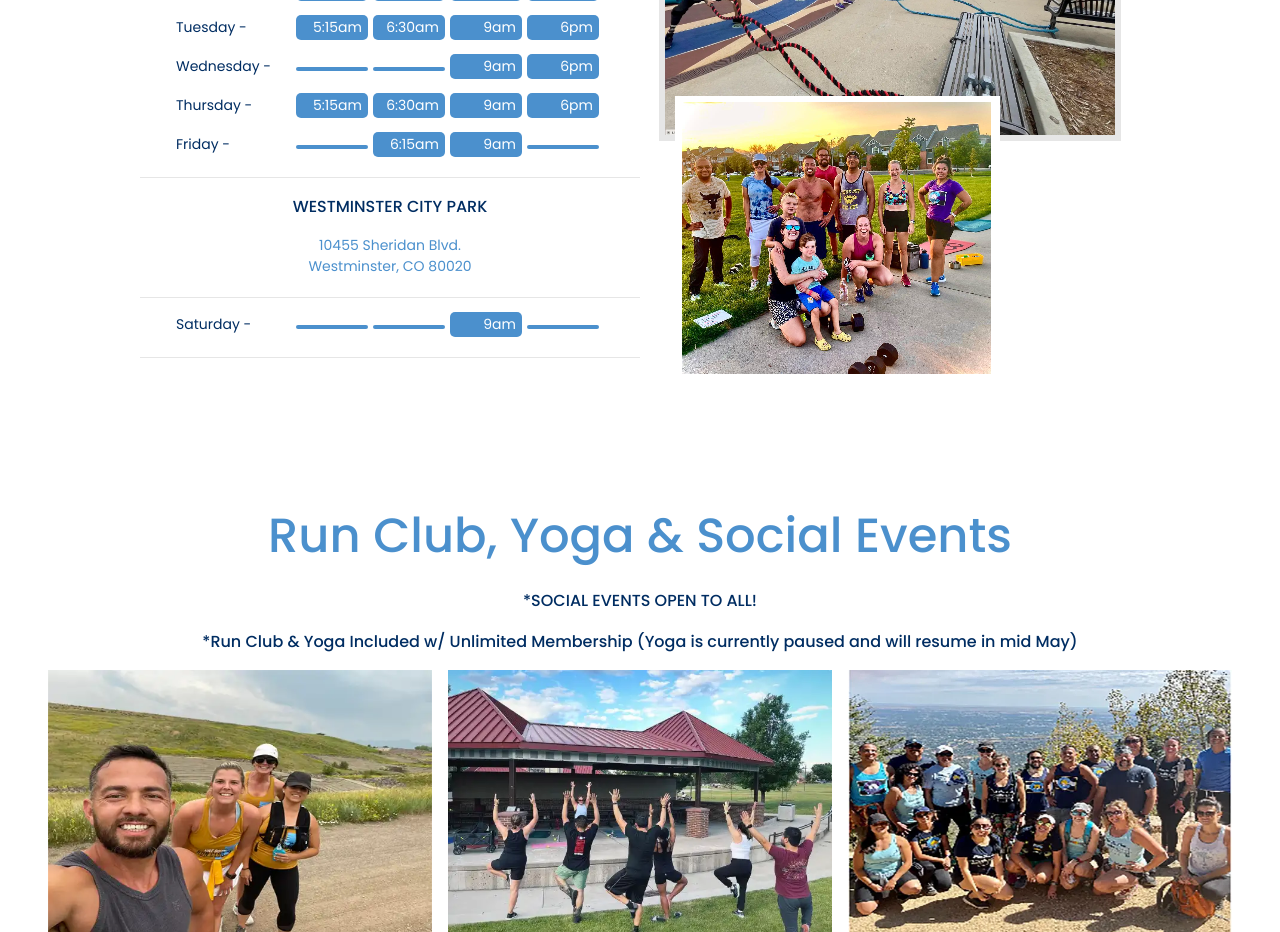
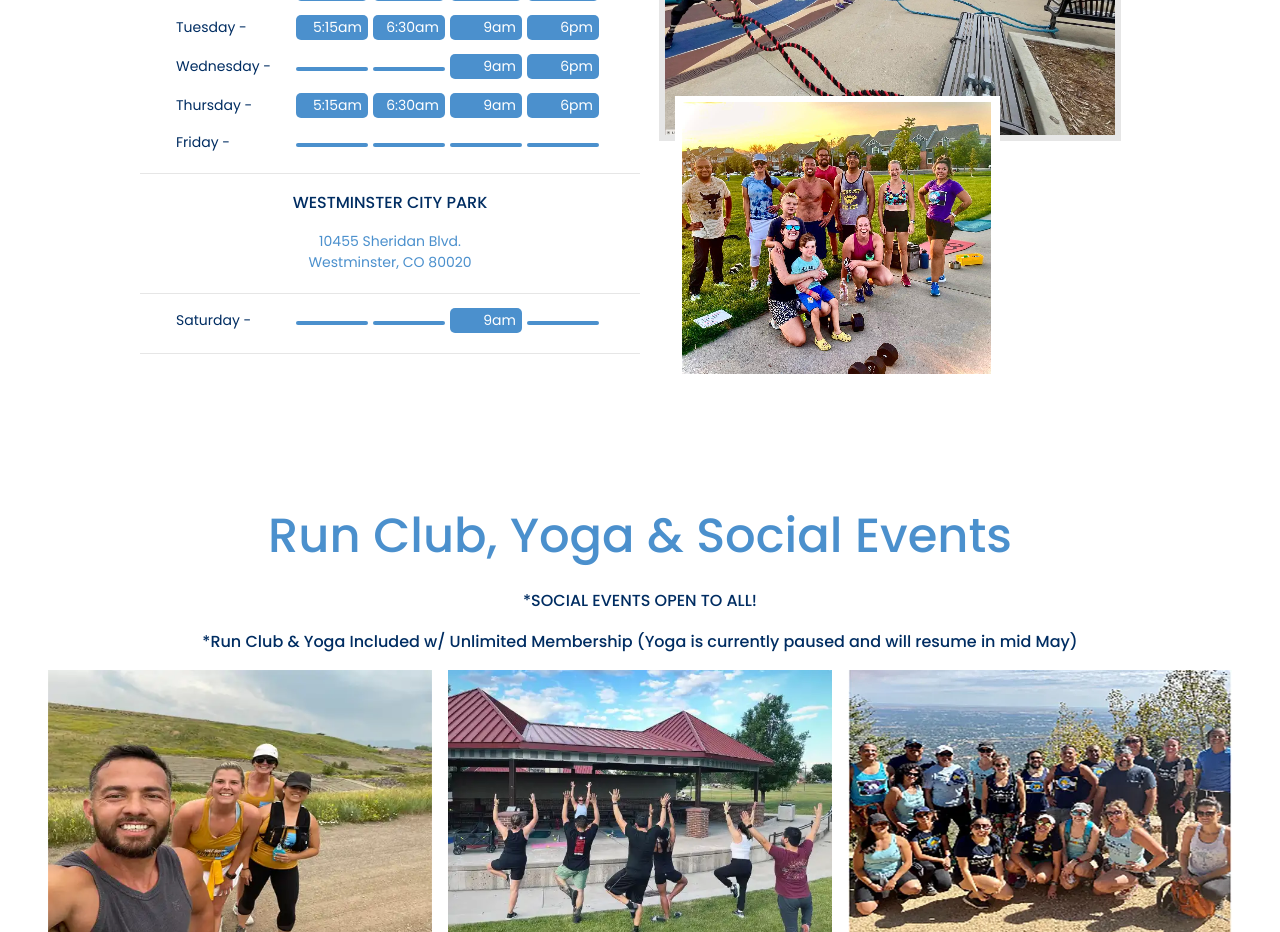
Before and after one commit to jpeazy22/onebody, a React (Create React App) app: page / in a window 1280 px wide. Shown: the part 3600-4532 px from the top of the page. Built offline with nearby package versions, Linux system fonts and the light colour scheme.

Commit message:
removed the friday times

```diff
--- a/src/App.js
+++ b/src/App.js
@@ -421,8 +421,8 @@ const Fitness = () => {
                         <p className="border">
                             <span className="day">Friday -</span>
                             <span className="times"></span>
-                            <span className="times">6:15am</span>
-                            <span className="times">9am</span>
+                            <span className="times"></span>
+                            <span className="times"></span>
                             <span className="times"></span>
                         </p>
                         <h3>WESTMINSTER CITY PARK</h3>
```
